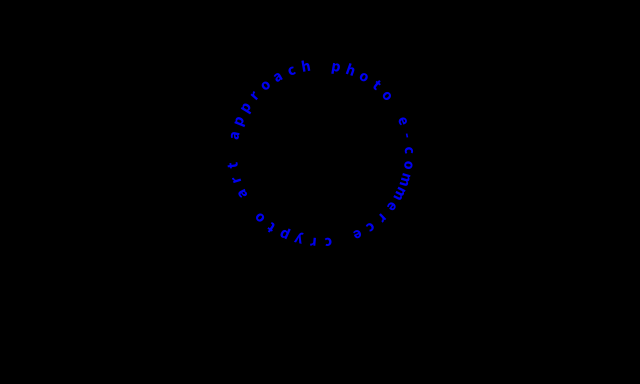
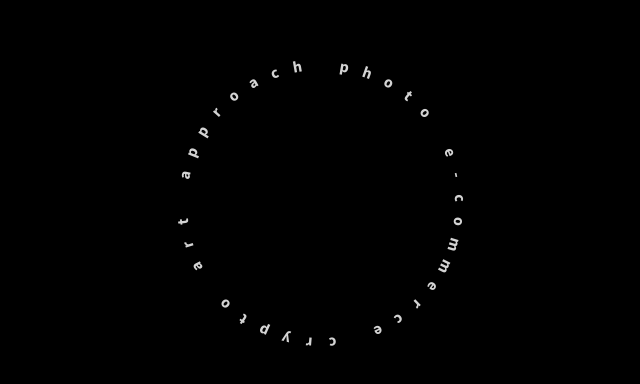
Before and after one commit to zoekirsh/fromunknown, a React (Create React App) app: page / in a window 1280 px wide. Shown: the part 106-490 px from the top of the page, without its empty margins (303-943 px from the left). Built offline with nearby package versions, Linux system fonts and the light colour scheme.

Commit message:
circle resizes based on screen width

```diff
--- a/src/App.css
+++ b/src/App.css
@@ -10,6 +10,15 @@ body {
   font-weight: bold;
 }
 
+a {
+  text-decoration: none;
+  color: lightgray;
+}
+
+/* a:hover {
+  text-shadow: 5rem 5rem 2rem white !important;
+} */
+
 header div {
   position: absolute;
   transform: translate(50%);
@@ -18,10 +27,6 @@ header div {
 .black {
   color: black;
 }
-
-/* .hover-glow:hover {
-  box-shadow: (.5rem .5rem 1rem white);
-} */
 
 .center {
   display: flex;
--- a/src/Custom.scss
+++ b/src/Custom.scss
@@ -26,3 +26,9 @@ span {
   top: 0;
   transform-origin: bottom center;
 }
+
+@media screen and (min-width: 768px) {
+  span {
+    height: 150px;
+  }
+}
```
